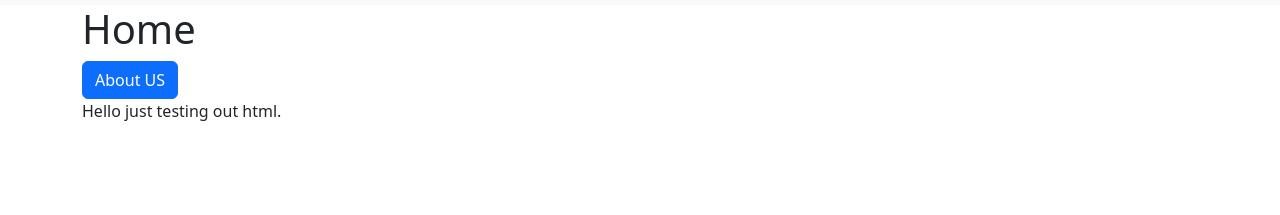
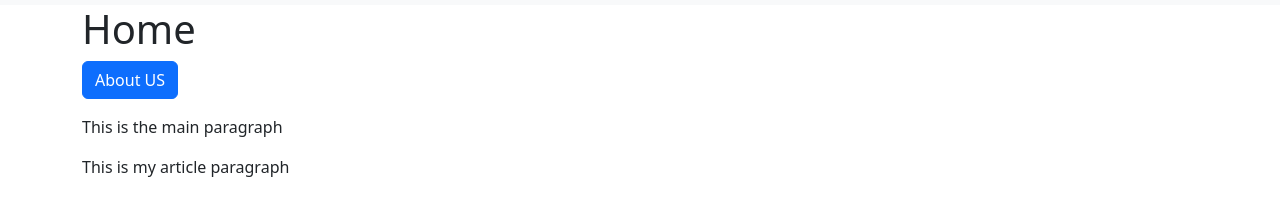
Before and after one commit to jparris21/jparris21.github.io, a plain HTML site: page index.html in a window 1280 px wide. Shown: the part 51-266 px from the top of the page. Drawn offline with nearby package versions, Linux system fonts and the light colour scheme.

Commit message:
Final ICE 1 Code

```diff
--- a/index.html
+++ b/index.html
@@ -16,7 +16,7 @@
 <body>
 
 <header><nav class="navbar navbar-expand-lg navbar-light bg-light">
-    <a class="navbar-brand" href="#"><i class="fab fa-discord"></i> Navbar</a>
+    <a class="navbar-brand" href="index.html"><i class="fab fa-discord"></i> Navbar</a>
     <button class="navbar-toggler" type="button" data-toggle="collapse" data-target="#navbarSupportedContent" aria-controls="navbarSupportedContent" aria-expanded="false" aria-label="Toggle navigation">
         <span class="navbar-toggler-icon"></span>
     </button>
@@ -41,12 +41,10 @@
     </div>
 </nav>
 </header>
-<div class=" container">
+<main class=" container">
     <h1>Home</h1>
     <button id="AboutUsButton" class="btn btn-primary">About US</button>
-
-    <p>Hello just testing out html.</p>
-</div>
+</main>
 <!-- scripting section -->
 <script src="./node_modules/jquery/dist/jquery.js"></script>
 <script src="./node_modules/bootstrap/dist/js/bootstrap.bundle.min.js"></script>
--- a/scripts/app.js
+++ b/scripts/app.js
@@ -1,17 +1,53 @@
 "use strict";
 
-//IIFE IMMEDIATELY INVOKED FUNCTIONAL EXPRESSION
-(function () {
-    function DisplayHomePage() {
-        console.log("called DisplayHomePage");
-        // Add specific actions for the home page here
+
+// IIFE - Immediately Invoked Functional Expression
+(function(){
+
+
+    function DisplayHomePage(){
+        console.log("Called DisplayHomePage()");
+
+
+        let AboutUsButton = document.getElementById("AboutUsButton");
+        AboutUsButton.addEventListener("click", function(){
+            location.href = "About.html";
+        });
+
+
+        let MainContent = document.getElementsByTagName("main")[0];
+
+
+        let MainParagraph = document.createElement("p");
+
+
+        MainParagraph.setAttribute("id","MainParagraph");
+        MainParagraph.setAttribute("class","mt-3");
+
+
+        MainParagraph.textContent = "This is the first paragraph";
+
+
+        MainContent.appendChild(MainParagraph);
+
+
+        let FirstString = "This is ";
+        let SecondString = `${FirstString}the main paragraph`;
+        MainParagraph.textContent = SecondString;
+        MainContent.appendChild(MainParagraph);
+
+
+        let DocumentBody = document.body;
+
+
+        let Article = document.createElement("article");
+        let articleParagraph = `<p id="ArticleParagraph" class="mt-3">This is my article paragraph</p>`;
+
+
+        Article.setAttribute("class", "container");
+        Article.innerHTML = articleParagraph;
+        DocumentBody.appendChild(Article);
     }
-
-    let AboutUsButton = document.getElementById("AboutUsButton");
-
-    AboutUsButton.addEventListener("click", function () {
-        location.href = "about.html";
-    });
 
     function Start() {
         console.log("App Started");
@@ -20,7 +56,7 @@
             case "home":
                 DisplayHomePage();
                 break;
-            case "products":
+            case "product":
                 console.log("called ProductsPage");
                 // Add specific actions for the product page here
                 break;
```
Also changed, not shown: about.html (+1 -4 lines), contact.html (+1 -3 lines), products.html (+2 -3 lines), service.html (+1 -3 lines).
